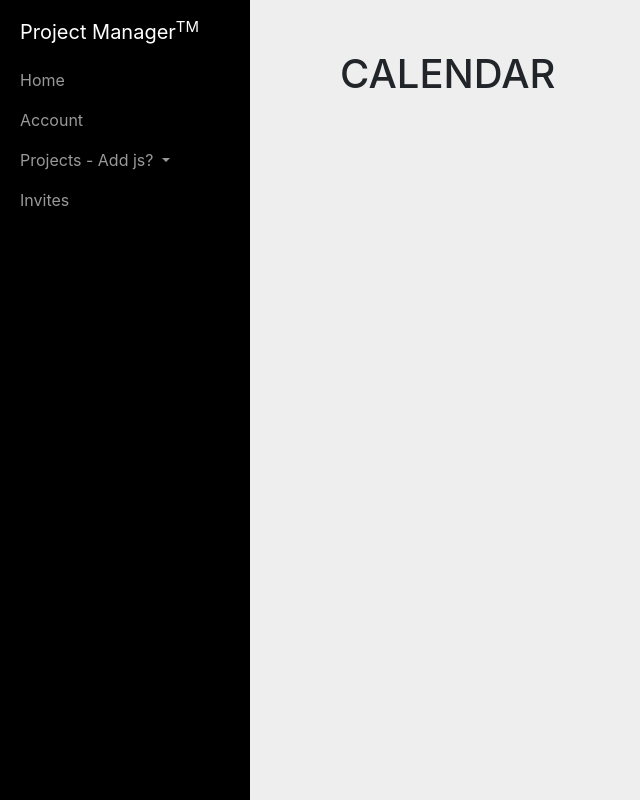
After one commit to yevagorbachev/Project_2_MKS21QJI, a Flask app: template templates/home.html in a window 1280 px wide. The commit adds this page. Shown: the whole page, without its empty margins (0-640 px from the left). Run offline with Flask 2, Linux system fonts and the light colour scheme; the template is opened without the code that fills it, so the values that code supplies are empty; some libraries are stand-ins or nearby versions.

Commit message:
added home

```diff
--- a/app.py
+++ b/app.py
@@ -16,7 +16,7 @@ app.secret_key = urandom(32)
 
 @app.route("/welcome")
 def welcome():
-    return render_template('proj_info.html')
+    return render_template('projects.html')
 
 @app.route('/newtask', methods=['POST'])
 #this function needs to be redone to fit into database stuff
--- /dev/null
+++ b/templates/home.html
@@ -0,0 +1,16 @@
+{% extends "base_prof.html" %}
+{% block title %}Home{% endblock %}
+
+<!-- Extra CSS -->
+{% block style %}
+  #cal {padding-left: 270px;}
+  h1 {padding-top: 50px;}
+
+{% endblock %}
+
+{% block content %}
+
+<div class="container" id="cal">
+  <h1>CALENDAR</h1>
+</div>
+{% endblock %}
--- a/templates/proj_info.html
+++ b/templates/proj_info.html
@@ -11,7 +11,7 @@
 {% block content %}
 
 <div class="container" id="proj">
-  <h1>Name EXAMPLE{{name}}</h1>
+  <h1><b>Name EXAMPLE{{name}}</b></h1>
     <div class="container p-2 my-4 ml-2">
       <p class="mx-3">Description EXAMPLE{{description}}</p>
     </div>
--- a/templates/projects.html
+++ b/templates/projects.html
@@ -6,7 +6,7 @@
   #profile {padding-left: 270px;}
   h1 {padding-top: 50px;}
   .proj {color: black; font-size: 17px;}
-  #box {width: 300px; height: 100px; padding: 15px;
+  #box {width: 300px; height: 130px; padding: 15px;
         box-shadow: 10px 10px 5px grey;}
 {% endblock %}
 
@@ -20,7 +20,7 @@
       <p class="mx-3">{{description}}</p>
     </div>
     {% endfor %}
-    <div class="container p-2 my-4 ml-2 border" id="box">
+    <div class="container p-4 my-4 ml-2 border" id="box">
       <a class="proj font-weight-bold" href="#!!!!!!!">Project EXAMPLE - Delete Later</a>
       <p class="mx-3">This is the description.</p>
     </div>
```
